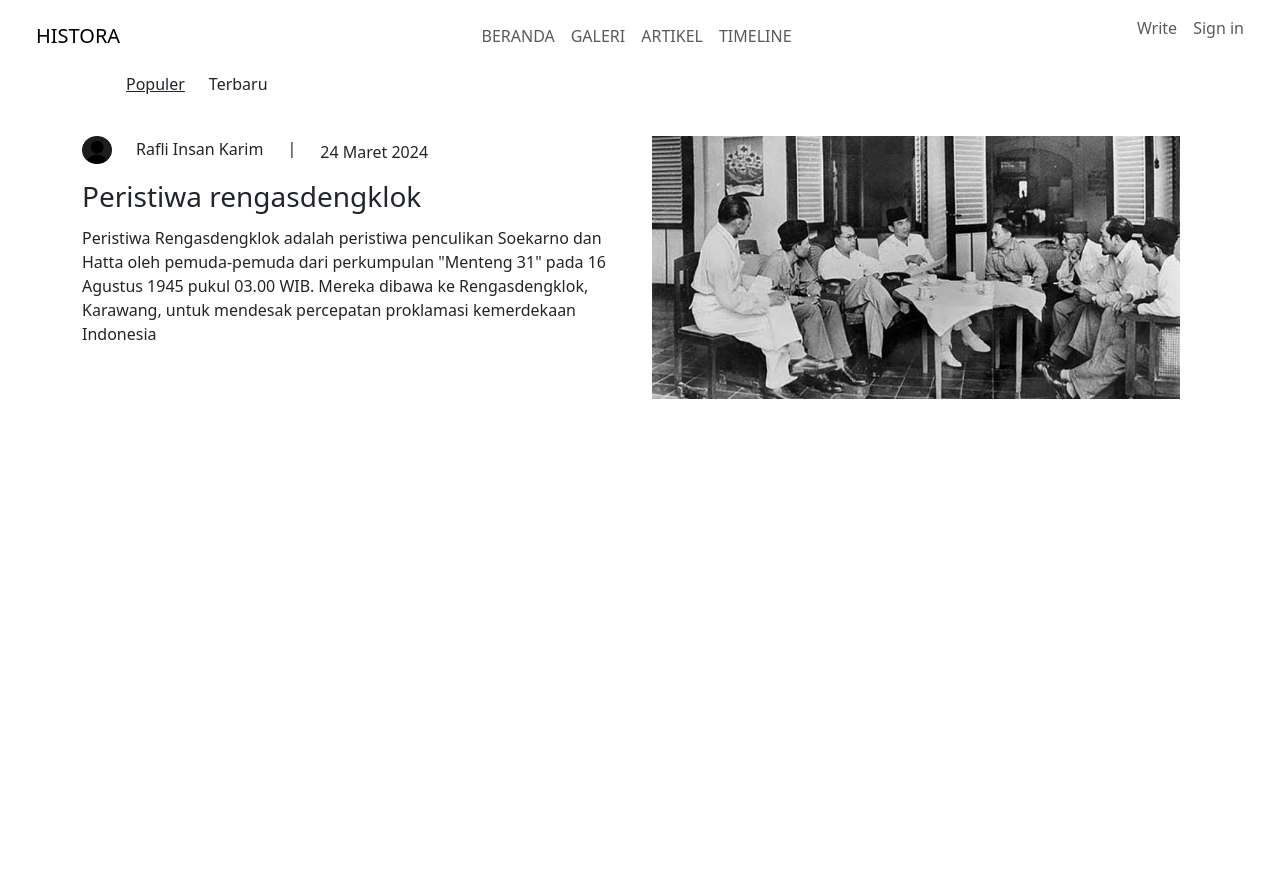
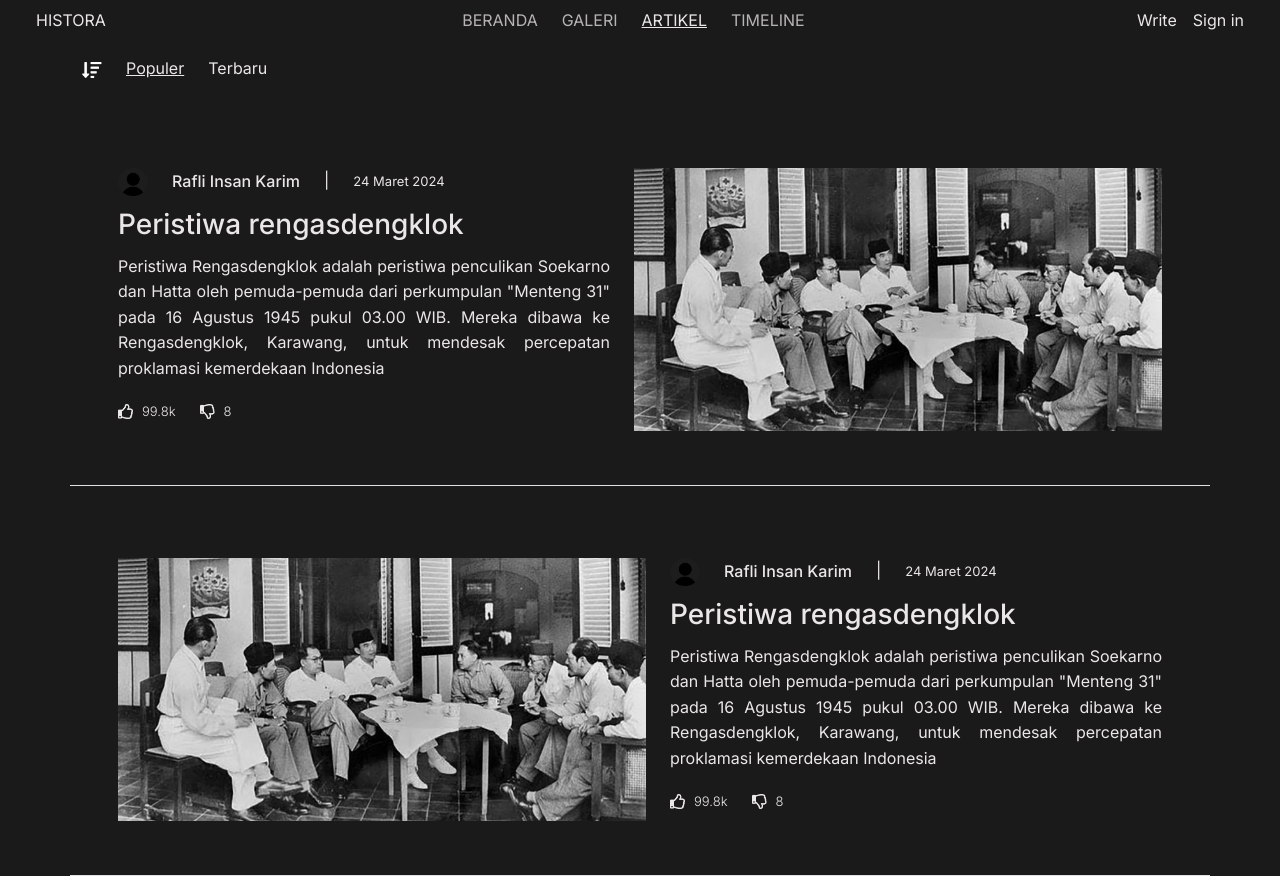
Before and after one commit to DavaGhifary/Tim-Histora, a PHP site: page /pages/artikel.html in a window 1280 px wide. Before the commit the page ends 399 px from the top, so only its background shows below. Run offline with PHP 8.4, Linux system fonts and the light colour scheme.

Commit message:
feat add pages article

```diff
--- a/IT CLUB-HISTORA/assets/css/artikel.css
+++ b/IT CLUB-HISTORA/assets/css/artikel.css
@@ -1,7 +1,18 @@
-.artikel {
-    background-color: #191919;
+
+body {
+    background-color: hsl(0, 0%, 10%);
     color: #ece7e7;
     font-family: 'Inter';
+}
+
+.img-like {
+    width: 15px;
+    height: 15px;
+}
+
+.uk-font {
+    margin-left: -15px;
+    font-size: small;
 }
 
 .ukuran {
--- a/IT CLUB-HISTORA/pages/artikel.html
+++ b/IT CLUB-HISTORA/pages/artikel.html
@@ -8,7 +8,7 @@
     <link href="https://cdn.jsdelivr.net/npm/bootstrap@5.3.3/dist/css/bootstrap.min.css" rel="stylesheet" integrity="sha384-QWTKZyjpPEjISv5WaRU9OFeRpok6YctnYmDr5pNlyT2bRjXh0JMhjY6hW+ALEwIH" crossorigin="anonymous">
 
     <!-- Css -->
-    <link rel="stylesheet" href="assest/css/style.css">
+    <link rel="stylesheet" href="assest/css/artikel.css">
 
     <!-- Fonts -->
     <link rel="preconnect" href="https://fonts.googleapis.com">
@@ -17,13 +17,13 @@
   </head>
   <body>
 
-    <div class="artikel">
+<div class="artikel">
 
     <!-- Navbar Start -->
-      <div id="header">
-      <nav class="navbar navbar-header navbar-expand-lg mx-4">
+    <div class="">
+      <nav class="navbar navbar-expand-lg mx-4">
         <div class="container-fluid">
-          <a class="navbar-brand text-link" href="#">HISTORA</a>
+          <p class="" href="#">HISTORA</p>
           <button
             class="navbar-toggler"
             type="button"
@@ -37,22 +37,20 @@
           </button>
           <div class="collapse navbar-collapse" id="navbarText">
             <ul class="navbar-nav mx-auto mb-2 mb-lg-0">
-              <li class="nav-item">
-                <a class="nav-link text-link" aria-current="page" href="#"
-                  >BERANDA</a
-                >
+              <li class="nav-item ms-4 opacity-75">
+                <p class="" aria-current="page" href="#">BERANDA</p>
               </li>
-              <li class="nav-item">
-                <a class="nav-link text-link" href="#">GALERI</a>
+              <li class="nav-item ms-4 opacity-75">
+                <p class="" href="#">GALERI</p>
               </li>
-              <li class="nav-item">
-                <a class="nav-link text-link" href="#">ARTIKEL</a>
+              <li class="nav-item ms-4">
+                <p class="text-decoration-underline" href="#">ARTIKEL</p>
               </li>
-              <li class="nav-item">
-                <a class="nav-link text-link" href="#">TIMELINE</a>
+              <li class="nav-item ms-4 opacity-75">
+                <p class="" href="#">TIMELINE</p>
               </li>
             </ul>
-            <div class="navbar-text text-link d-flex gap-3">
+            <div class="d-flex gap-3">
               <p>Write</p>
               <p>Sign in</p>
             </div>
@@ -77,7 +75,8 @@
     <!-- Filter End -->
 
     <!-- Main Content Start -->
-    <div class="container mt-4">
+    <!-- 1 start-->
+    <div class="container mt-4 border-bottom border-succes p-5">
       <div class="row">
       <div class="col">
 
@@ -91,14 +90,72 @@
         </div>
         <div class="row">
           <h3 >Peristiwa rengasdengklok</h3>
-          <p class="mt-1 text-break line-spacing text-justify">Peristiwa Rengasdengklok adalah peristiwa penculikan Soekarno dan Hatta oleh pemuda-pemuda dari perkumpulan "Menteng 31" pada 16 Agustus 1945 pukul 03.00 WIB. Mereka dibawa ke Rengasdengklok, Karawang, untuk mendesak percepatan proklamasi kemerdekaan Indonesia</p>
         </div>
-      </div>
+          <div class="row">
+            <p class="mt-1 text-break line-spacing text-justify">Peristiwa Rengasdengklok adalah peristiwa penculikan Soekarno dan Hatta oleh pemuda-pemuda dari perkumpulan "Menteng 31" pada 16 Agustus 1945 pukul 03.00 WIB. Mereka dibawa ke Rengasdengklok, Karawang, untuk mendesak percepatan proklamasi kemerdekaan Indonesia</p>
+          </div>
+          <div class="row row-cols-auto">
+            <div class="col">
+              <img class="img-like" src="assest/img/like.png" alt="">
+            </div>
+            <div class="col">
+              <p class="uk-font mt-1 fw-light">99.8k</p>
+            </div>
+            <div class="col">
+              <img class="img-like" src="assest/img/dislike.png" alt="">
+            </div>
+            <div class="col">
+              <p class="uk-font mt-1 fw-light">8</p>
+            </div>
+          </div>
+        </div>
       <div class="col">
         <img src="assest/img/rengasdengklok.png" alt="" width="528">
       </div>
     </div>
     </div>
+    <!-- 1 end -->
+    <!-- 2 start -->
+
+        <div class="container mt-4 border-bottom border-succes p-5">
+      <div class="row">
+        <div class="col">
+          <img src="assest/img/rengasdengklok.png" alt="" width="528">
+        </div>
+        <div class="col">
+          <div class="row row-cols-auto">
+            <div class="col">
+              <img src="assest/img/avatar.png" alt="" width="30">
+            </div>
+            <h6 class="col mt-1">Rafli Insan Karim</h6>
+            <p>|</p>
+            <p class="ukuran mt-1">24 Maret 2024</p>
+          </div>
+          <div class="row">
+            <h3 >Peristiwa rengasdengklok</h3>
+          </div>
+            <div class="row">
+              <p class="mt-1 text-break line-spacing text-justify">Peristiwa Rengasdengklok adalah peristiwa penculikan Soekarno dan Hatta oleh pemuda-pemuda dari perkumpulan "Menteng 31" pada 16 Agustus 1945 pukul 03.00 WIB. Mereka dibawa ke Rengasdengklok, Karawang, untuk mendesak percepatan proklamasi kemerdekaan Indonesia</p>
+            </div>
+            <div class="row row-cols-auto">
+              <div class="col">
+                <img class="img-like" src="assest/img/like.png" alt="">
+              </div>
+              <div class="col">
+                <p class="uk-font mt-1 fw-light">99.8k</p>
+              </div>
+              <div class="col">
+                <img class="img-like" src="assest/img/dislike.png" alt="">
+              </div>
+              <div class="col">
+                <p class="uk-font mt-1 fw-light">8</p>
+              </div>
+            </div>
+          </div>
+    </div>
+    </div>
+
+    <!-- 2 end -->
     <!-- Main Content End -->
 
 </div>
```
Also changed, not shown: IT CLUB-HISTORA/assets/img/dislike.png (added).
